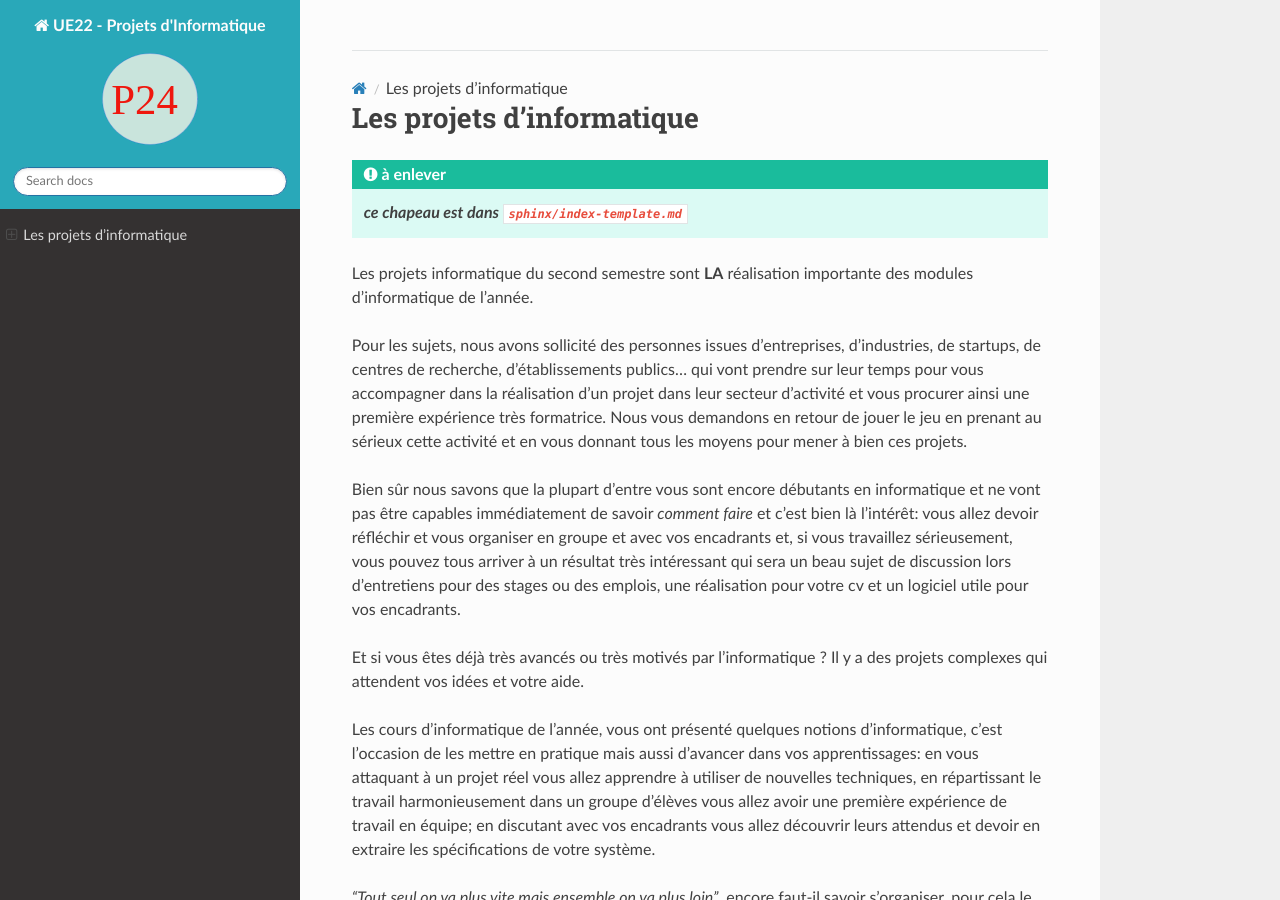
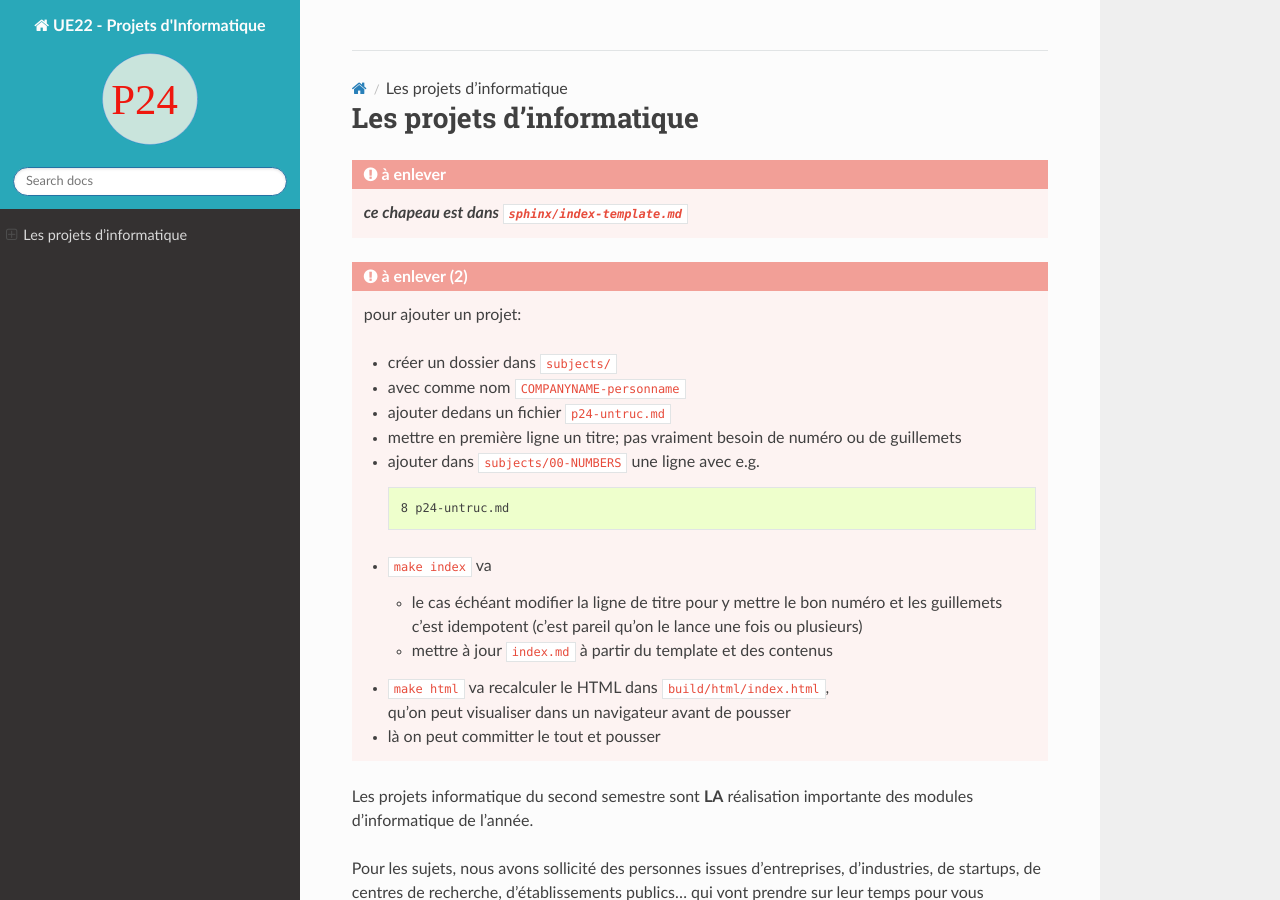
Before and after one commit to ue22-p24/PI, a Sphinx documentation site: the page built from sphinx/index.md, in a window 1280 px wide and 900 px high. Built offline with Sphinx 7.4.7 and the Read the Docs theme 3.1.0, drawn with Linux system fonts in a browser that asks for light colours; pages that are not in the unit, such as notebooks, are missing from menus.

Commit message:
a small doc

`````diff
--- a/sphinx/index.md
+++ b/sphinx/index.md
@@ -1,9 +1,29 @@
 # Les projets d'informatique
 
 ```{admonition} à enlever
-:class: tip
+:class: error
 ***ce chapeau est dans `sphinx/index-template.md`***
 ```
+
+````{admonition} à enlever (2)
+:class: error
+pour ajouter un projet:
+- créer un dossier dans `subjects/`
+- avec comme nom `COMPANYNAME-personname`
+- ajouter dedans un fichier `p24-untruc.md`
+- mettre en première ligne un titre; pas vraiment besoin de numéro ou de guillemets
+- ajouter dans `subjects/00-NUMBERS` une ligne avec e.g.
+  ```text
+  8 p24-untruc.md
+  ```
+- `make index` va
+  - le cas échéant modifier la ligne de titre pour y mettre le bon numéro et les guillemets
+    c'est idempotent (c'est pareil qu'on le lance une fois ou plusieurs)
+  - mettre à jour `index.md` à partir du template et des contenus
+- `make html` va recalculer le HTML dans `build/html/index.html`,
+  qu'on peut visualiser dans un navigateur avant de pousser
+- là on peut committer le tout et pousser
+````
 
 Les projets informatique du second semestre sont **LA** réalisation importante des modules d'informatique de l'année.
 
`````
Also changed, not shown: other parts of sphinx/index.md (+2 -2 lines), sphinx/index-template.md (+21 -1 lines).
